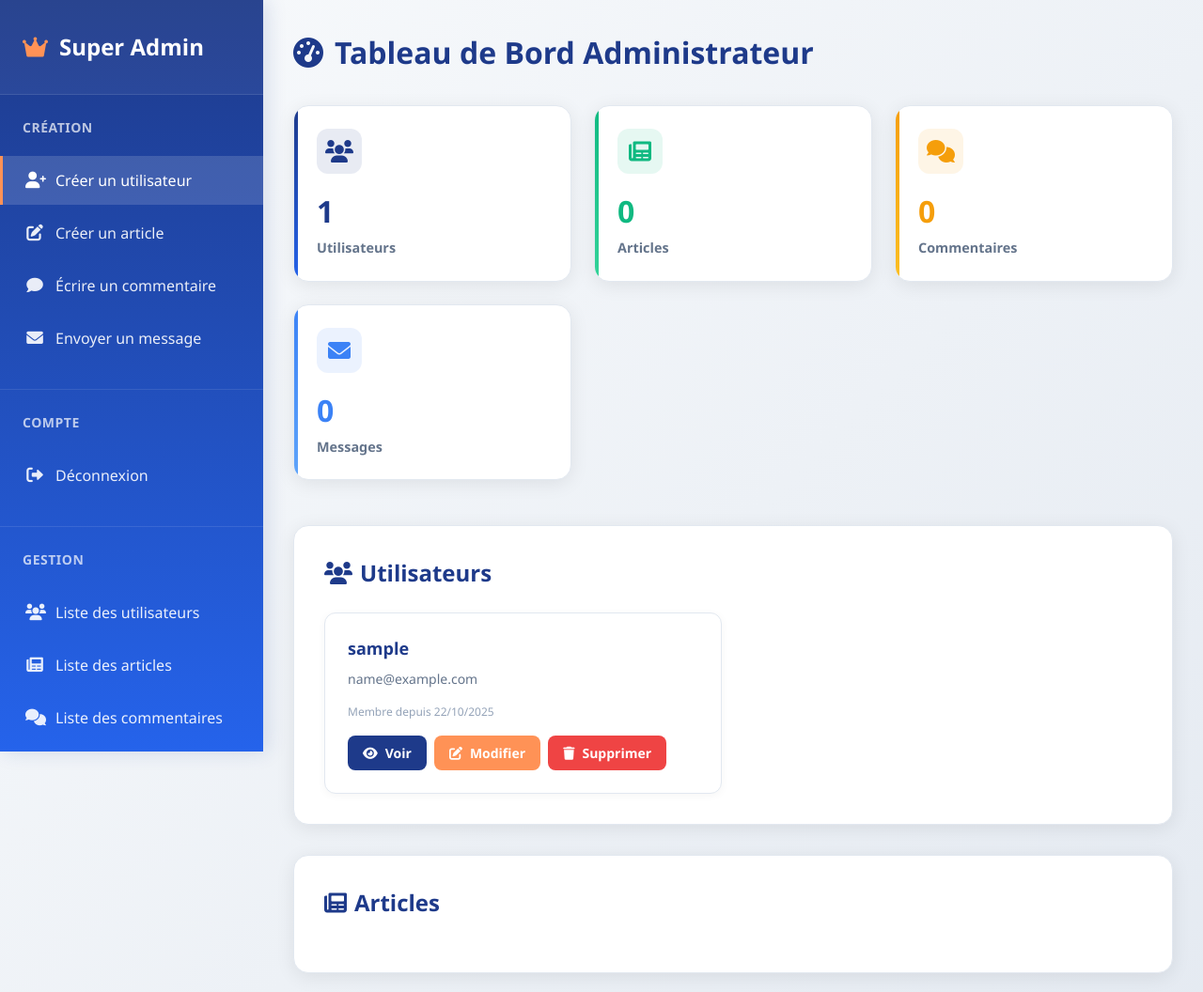
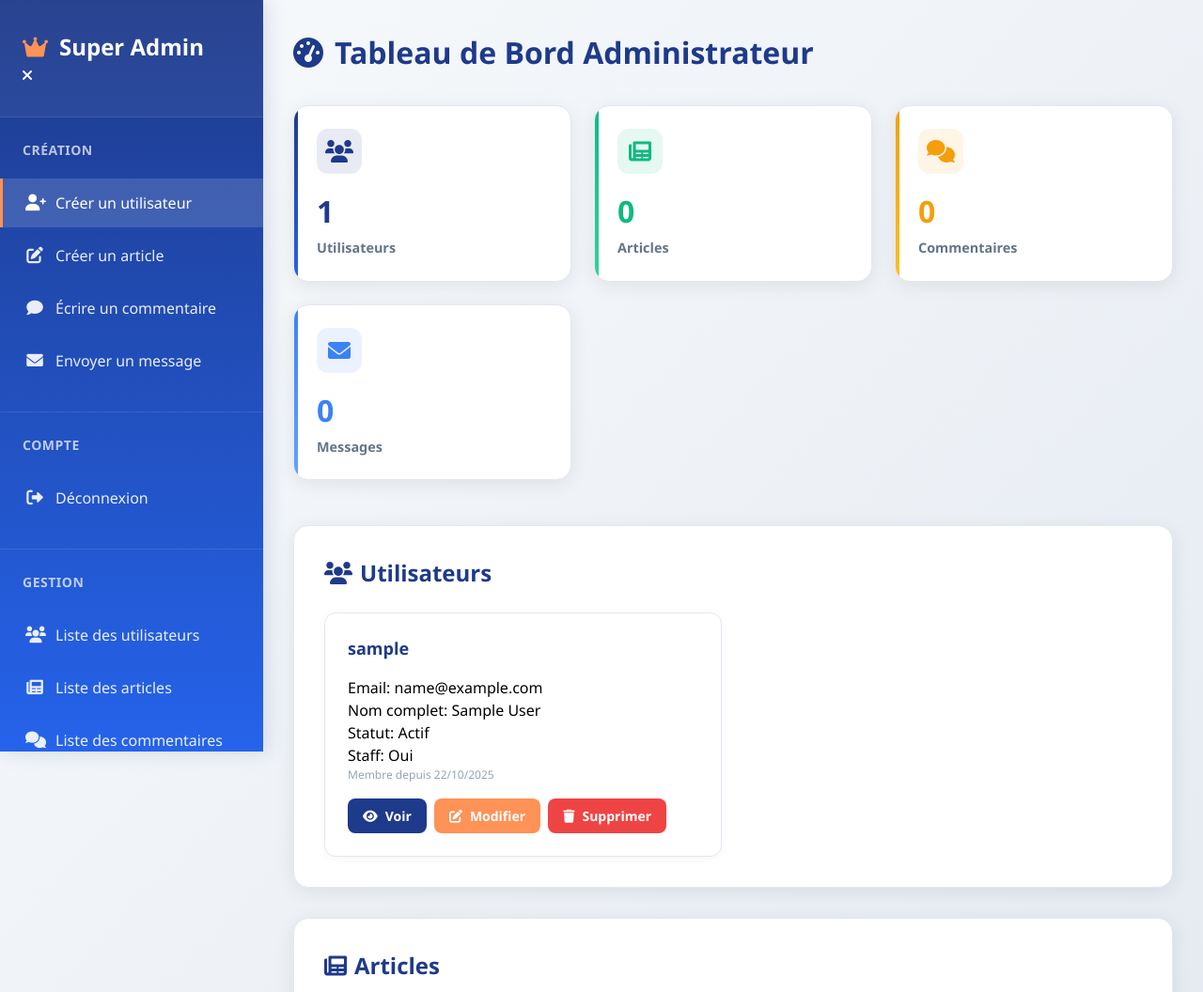
Before and after one commit to sikatinancy/blog_article, a Django app: page /api/admin/ in a window 1280 px wide. Shown: the top 1056 px of the page at 94% size. Run offline with Django 5.2, Linux system fonts and the light colour scheme; the visitor is signed in with stand-in values (Sample User, id 1); data comes from the database, SQL or seed files in the repository; data that the repository does not hold is empty; parts of the project's set-up code (start-up, migrations or seed data) failed here and were passed over; some libraries are stand-ins or nearby versions.

Commit message:
modification au niveau de la sibar

```diff
--- a/blog_articles/templates/users/admin_super.html
+++ b/blog_articles/templates/users/admin_super.html
@@ -472,6 +472,10 @@
                     <i class="fas fa-crown"></i>
                     Super Admin
                 </h2>
+
+                   <button class="close-sidebar" onclick="toggleSidebar()">
+                    <i class="fas fa-times"></i>
+                </button>
             </div>
 
             <div class="nav-section">
@@ -574,7 +578,8 @@
                 </div>
             </div>
 
-            <!-- Users Section -->
+
+            <!-- Users Section - NOUVEAU FORMAT -->
             <section id="users" class="content-section">
                 <div class="section-header">
                     <h2>
@@ -587,7 +592,24 @@
                     <div class="card">
                         <div class="card-header">
                             <h3 class="card-title">{{ user.username }}</h3>
-                            <p class="card-description">{{ user.email }}</p>
+                        </div>
+                        <div class="info-grid">
+                            <div class="info-item">
+                                <span class="info-label">Email:</span>
+                                <span class="info-value">{{ user.email }}</span>
+                            </div>
+                            <div class="info-item">
+                                <span class="info-label">Nom complet:</span>
+                                <span class="info-value">{{ user.first_name }} {{ user.last_name }}</span>
+                            </div>
+                            <div class="info-item">
+                                <span class="info-label">Statut:</span>
+                                <span class="info-value">{% if user.is_active %}Actif{% else %}Inactif{% endif %}</span>
+                            </div>
+                            <div class="info-item">
+                                <span class="info-label">Staff:</span>
+                                <span class="info-value">{% if user.is_staff %}Oui{% else %}Non{% endif %}</span>
+                            </div>
                         </div>
                         <div class="card-meta">
                             Membre depuis {{ user.date_joined|date:"d/m/Y" }}
@@ -610,7 +632,7 @@
                 </div>
             </section>
 
-            <!-- Articles Section -->
+            <!-- Articles Section - NOUVEAU FORMAT -->
             <section id="articles" class="content-section">
                 <div class="section-header">
                     <h2>
@@ -623,10 +645,27 @@
                     <div class="card" data-id="{{ article.id }}">
                         <div class="card-header">
                             <h3 class="card-title">{{ article.title }}</h3>
-                            <p class="card-description">{{ article.description|truncatewords:30 }}</p>
                         </div>
-                        <div class="card-meta">
-                            Par {{ article.author.username }} • {{ article.created_at|date:"d/m/Y" }}
+                        <div class="info-grid">
+                            <div class="info-item">
+                                <span class="info-label">Auteur:</span>
+                                <span class="info-value">{{ article.author.username }}</span>
+                            </div>
+                            <div class="info-item">
+                                <span class="info-label">Catégorie:</span>
+                                <span class="info-value">{{ article.category|default:"Non catégorisé" }}</span>
+                            </div>
+                            <div class="info-item">
+                                <span class="info-label">Statut:</span>
+                                <span class="info-value">{% if article.published %}Publié{% else %}Brouillon{% endif %}</span>
+                            </div>
+                            <div class="info-item">
+                                <span class="info-label">Date:</span>
+                                <span class="info-value">{{ article.created_at|date:"d/m/Y" }}</span>
+                            </div>
+                        </div>
+                        <div class="card-description">
+                            {{ article.description|truncatewords:30 }}
                         </div>
                         <div class="card-actions">
                             <a href="{% url 'blog:article_detail' article.id %}" class="btn btn-view">
@@ -650,7 +689,6 @@
                     {% endfor %}
                 </div>
             </section>
-
             <!-- Comments Section -->
             <section id="comments" class="content-section">
                 <div class="section-header">
```
Also changed, not shown: config/settings/base.py (+18 -6 lines), config/settings/production.py (+18 -3 lines).
